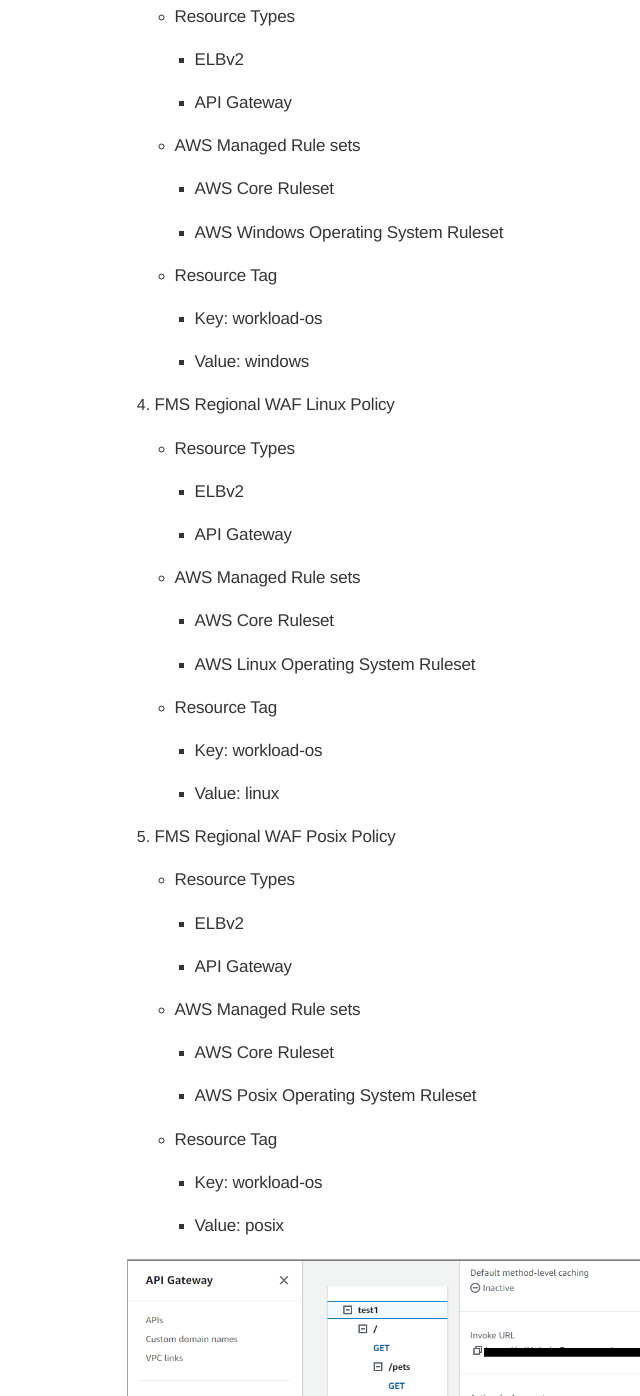
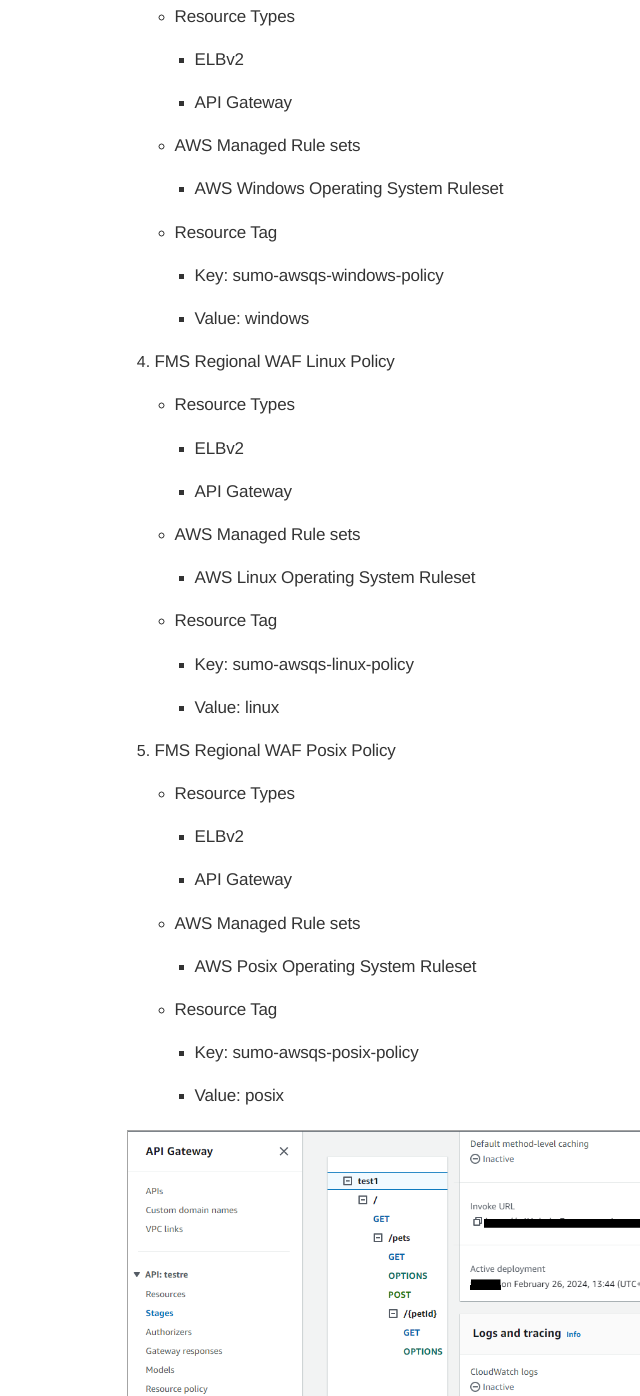
Before and after one commit to aws-ia/cfn-ps-sumo-logic-cloudsiem, a plain HTML site: page index.html in a window 1280 px wide. Shown: the part 10495-11891 px from the top of the page, without its empty margins (235-875 px from the left). Drawn offline with nearby package versions, Linux system fonts and the light colour scheme; files whose address does not match are found by name; a web font is replaced by a local one.

Commit message:
fix key tags in docs

```diff
--- a/index.html
+++ b/index.html
@@ -2160,7 +2160,7 @@ Unless you&#8217;re customizing the Partner Solution templates or are instructed
 <div class="ulist">
 <ul>
 <li>
-<p>Key: fms-default-policy</p>
+<p>Key: sumo-awsqs-default-policy</p>
 </li>
 <li>
 <p>Value: true</p>
@@ -2206,7 +2206,7 @@ Unless you&#8217;re customizing the Partner Solution templates or are instructed
 <div class="ulist">
 <ul>
 <li>
-<p>Key: fms-default-policy</p>
+<p>Key: sumo-awsqs-default-policy</p>
 </li>
 <li>
 <p>Value: true</p>
@@ -2239,9 +2239,6 @@ Unless you&#8217;re customizing the Partner Solution templates or are instructed
 <div class="ulist">
 <ul>
 <li>
-<p>AWS Core Ruleset</p>
-</li>
-<li>
 <p>AWS Windows Operating System Ruleset</p>
 </li>
 </ul>
@@ -2252,7 +2249,7 @@ Unless you&#8217;re customizing the Partner Solution templates or are instructed
 <div class="ulist">
 <ul>
 <li>
-<p>Key: workload-os</p>
+<p>Key: sumo-awsqs-windows-policy</p>
 </li>
 <li>
 <p>Value: windows</p>
@@ -2285,9 +2282,6 @@ Unless you&#8217;re customizing the Partner Solution templates or are instructed
 <div class="ulist">
 <ul>
 <li>
-<p>AWS Core Ruleset</p>
-</li>
-<li>
 <p>AWS Linux Operating System Ruleset</p>
 </li>
 </ul>
@@ -2298,7 +2292,7 @@ Unless you&#8217;re customizing the Partner Solution templates or are instructed
 <div class="ulist">
 <ul>
 <li>
-<p>Key: workload-os</p>
+<p>Key: sumo-awsqs-linux-policy</p>
 </li>
 <li>
 <p>Value: linux</p>
@@ -2331,9 +2325,6 @@ Unless you&#8217;re customizing the Partner Solution templates or are instructed
 <div class="ulist">
 <ul>
 <li>
-<p>AWS Core Ruleset</p>
-</li>
-<li>
 <p>AWS Posix Operating System Ruleset</p>
 </li>
 </ul>
@@ -2344,7 +2335,7 @@ Unless you&#8217;re customizing the Partner Solution templates or are instructed
 <div class="ulist">
 <ul>
 <li>
-<p>Key: workload-os</p>
+<p>Key: sumo-awsqs-posix-policy</p>
 </li>
 <li>
 <p>Value: posix</p>
```
Also changed, not shown: 1 other file.
